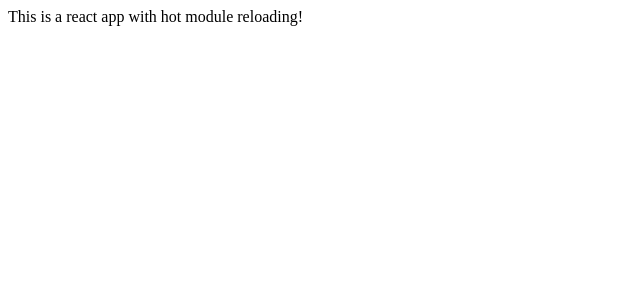
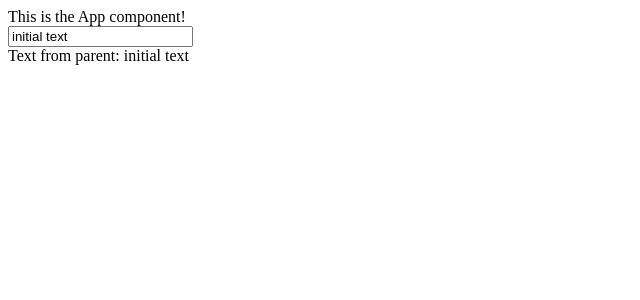
Before and after one commit to danielpetrov/React-Redux, a React app: page / in a window 1280 px wide. Shown: the top 300 px of the page, without its empty margins (0-640 px from the left). Built offline with nearby package versions, Linux system fonts and the light colour scheme.

Commit message:
Text input and text display

```diff
--- a/components/App.js
+++ b/components/App.js
@@ -1,8 +1,14 @@
 import React, {Component} from 'react';
+import TextInput from './TextInput';
 
 class App extends Component {
     render() {
-        return <div>This is a react app with hot module reloading!</div>
+        return (
+            <div>
+                <div>This is the App component!</div>
+                <TextInput />
+            </div>
+        )
     }
 }
 
--- /dev/null
+++ b/components/TextDisplay.js
@@ -0,0 +1,12 @@
+import React, { Component } from 'react';
+
+class TextDisplay extends Component {
+
+    render() {
+        return(
+            <div>Text from parent: {this.props.text}</div>
+        )
+    }
+}
+
+export default TextDisplay;
--- /dev/null
+++ b/components/TextInput.js
@@ -0,0 +1,29 @@
+import React, {Component} from 'react';
+import TextDisplay from './TextDisplay';
+
+class TextInput extends Component {
+    constructor(props, context) {
+        super(props, context);
+        this.state = {
+            inputText: 'initial text'
+        }
+    }
+
+    handleChange(event) {
+        this.setState({
+            inputText: event.target.value
+        })
+    }
+
+    render() {
+        return (
+            <div>
+                <input type="text" placeholder="some text" value={this.state.inputText}
+                       onChange={this.handleChange.bind(this)}/>
+                <TextDisplay text={this.state.inputText}/>
+            </div>
+        )
+    }
+}
+
+export default TextInput;
```
Also changed, not shown: 1 other file (tests, documents, lock files or other folders).
